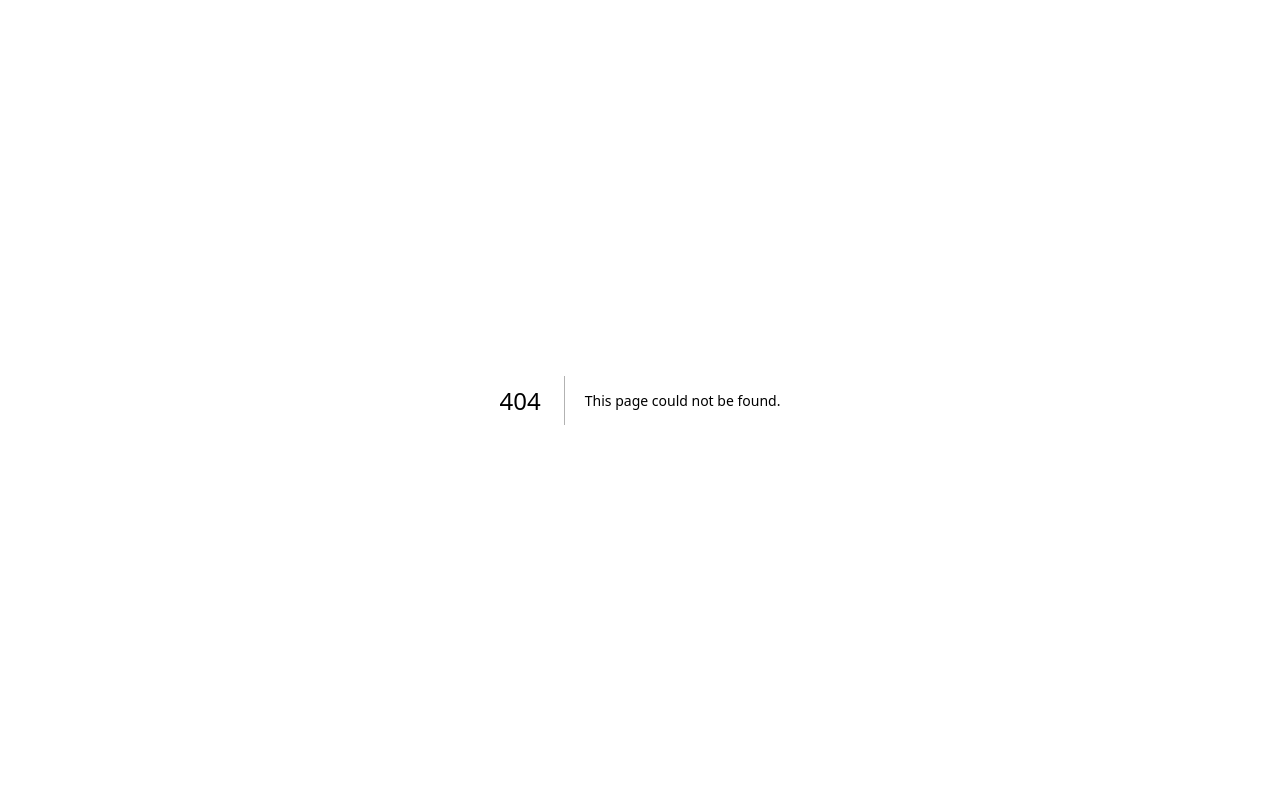
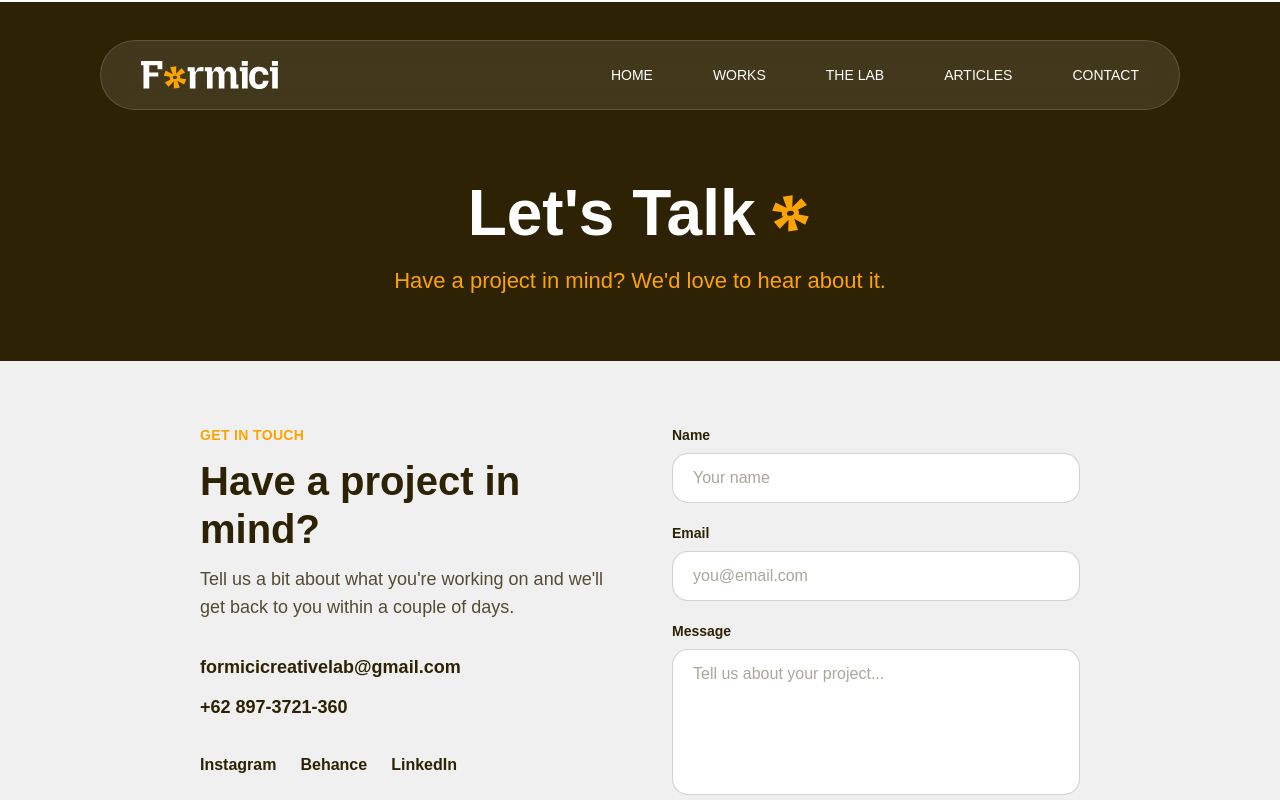
Before and after one commit to Formici-Lab/landing-page-formici, a Next.js app: page /contact in a window 1280 px wide. Before the commit this address had no page. Shown: the top 800 px of the page. Built offline with nearby package versions, Linux system fonts and the light colour scheme; a web font is replaced by a local one.

Commit message:
feat(contact): contac ui, bg image

```diff
--- /dev/null
+++ b/app/components/ContactForm.tsx
@@ -0,0 +1,79 @@
+"use client";
+
+import { useState, type FormEvent } from "react";
+import { motion } from "motion/react";
+
+const inputClasses =
+  "border-brown/20 focus:border-orange text-brown w-full rounded-2xl border bg-white px-5 py-3 font-sans outline-none transition-colors placeholder:text-brown/40";
+
+export default function ContactForm() {
+  const [name, setName] = useState("");
+  const [email, setEmail] = useState("");
+  const [message, setMessage] = useState("");
+
+  const handleSubmit = (e: FormEvent<HTMLFormElement>) => {
+    e.preventDefault();
+    const subject = encodeURIComponent(`New project inquiry from ${name}`);
+    const body = encodeURIComponent(`${message}\n\n— ${name} (${email})`);
+    window.location.href = `mailto:formicicreativelab@gmail.com?subject=${subject}&body=${body}`;
+  };
+
+  return (
+    <form onSubmit={handleSubmit} className="flex w-full flex-col gap-5">
+      <div className="flex flex-col gap-2">
+        <label htmlFor="name" className="text-brown font-sans text-sm font-bold">
+          Name
+        </label>
+        <input
+          id="name"
+          type="text"
+          required
+          value={name}
+          onChange={(e) => setName(e.target.value)}
+          placeholder="Your name"
+          className={inputClasses}
+        />
+      </div>
+
+      <div className="flex flex-col gap-2">
+        <label htmlFor="email" className="text-brown font-sans text-sm font-bold">
+          Email
+        </label>
+        <input
+          id="email"
+          type="email"
+          required
+          value={email}
+          onChange={(e) => setEmail(e.target.value)}
+          placeholder="you@email.com"
+          className={inputClasses}
+        />
+      </div>
+
+      <div className="flex flex-col gap-2">
+        <label htmlFor="message" className="text-brown font-sans text-sm font-bold">
+          Message
+        </label>
+        <textarea
+          id="message"
+          required
+          rows={5}
+          value={message}
+          onChange={(e) => setMessage(e.target.value)}
+          placeholder="Tell us about your project..."
+          className={`${inputClasses} resize-none`}
+        />
+      </div>
+
+      <motion.button
+        type="submit"
+        whileHover={{ scale: 1.03 }}
+        whileTap={{ scale: 0.97 }}
+        transition={{ type: "spring", stiffness: 400, damping: 17 }}
+        className="bg-orange text-brown w-fit rounded-full px-10 py-4 font-sans text-lg font-bold"
+      >
+        Send Message
+      </motion.button>
+    </form>
+  );
+}
--- /dev/null
+++ b/app/components/ContactSection.tsx
@@ -0,0 +1,58 @@
+import Reveal from "./Reveal";
+import ContactForm from "./ContactForm";
+
+const socialLinks = ["Instagram", "Behance", "LinkedIn"];
+
+export default function ContactSection() {
+  return (
+    <section className="bg-cream flex flex-col items-center px-6 py-16 md:px-[100px] lg:px-[200px]">
+      <div className="grid w-full max-w-[1040px] grid-cols-1 gap-16 lg:grid-cols-2">
+        <Reveal className="flex flex-col gap-8">
+          <div className="flex flex-col gap-3">
+            <p className="text-orange font-sans text-sm font-bold tracking-wide uppercase">
+              Get in touch
+            </p>
+            <h2 className="text-brown font-sans text-3xl font-extrabold lg:text-[40px]">
+              Have a project in mind?
+            </h2>
+            <p className="text-brown font-sans text-lg font-medium opacity-80">
+              Tell us a bit about what you&apos;re working on and we&apos;ll get back
+              to you within a couple of days.
+            </p>
+          </div>
+
+          <div className="flex flex-col gap-3">
+            <a
+              href="mailto:formicicreativelab@gmail.com"
+              className="text-brown hover:text-orange font-sans text-lg font-bold transition-colors"
+            >
+              formicicreativelab@gmail.com
+            </a>
+            <a
+              href="tel:+628973721360"
+              className="text-brown hover:text-orange font-sans text-lg font-bold transition-colors"
+            >
+              +62 897-3721-360
+            </a>
+          </div>
+
+          <div className="flex gap-6">
+            {socialLinks.map((social) => (
+              <a
+                key={social}
+                href="#"
+                className="text-brown hover:text-orange font-sans text-base font-bold transition-colors"
+              >
+                {social}
+              </a>
+            ))}
+          </div>
+        </Reveal>
+
+        <Reveal delay={0.1}>
+          <ContactForm />
+        </Reveal>
+      </div>
+    </section>
+  );
+}
--- a/app/components/Footer.tsx
+++ b/app/components/Footer.tsx
@@ -7,7 +7,7 @@ const siteLinks = [
   { label: "The Lab", href: "/the-lab" },
   { label: "Articles", href: "/articles" },
   { label: "Study Cases", href: "/#study-cases" },
-  { label: "Contact", href: "/#contact" },
+  { label: "Contact", href: "/contact" },
 ];
 const socialLinks = ["Instagram", "Behance", "LinkedIn"];
 
--- /dev/null
+++ b/app/components/HeroContact.tsx
@@ -0,0 +1,18 @@
+import Reveal from "./Reveal";
+import SpinningAsterisk from "./SpinningAsterisk";
+
+export default function HeroContact() {
+  return (
+    <section className="bg-brown relative -mt-37 flex w-full items-center justify-center overflow-hidden pt-44 pb-16 md:px-[100px] lg:px-[200px]">
+      <Reveal className="flex max-w-[800px] flex-col items-center gap-4 text-center">
+        <h1 className="flex items-center gap-2 font-sans text-[clamp(32px,6vw,64px)] leading-[1.1] font-extrabold text-white sm:gap-3">
+          <span>Let&apos;s Talk</span>
+          <SpinningAsterisk className="h-[0.7em] w-[0.7em]" />
+        </h1>
+        <p className="text-orange font-headline text-[clamp(16px,2.5vw,22px)] font-normal">
+          Have a project in mind? We&apos;d love to hear about it.
+        </p>
+      </Reveal>
+    </section>
+  );
+}
--- a/app/components/HeroTheLab.tsx
+++ b/app/components/HeroTheLab.tsx
@@ -3,7 +3,7 @@ import Reveal from "./Reveal";
 
 export default function HeroTheLab() {
   return (
-    <section className="relative -mt-37 flex h-[720px] w-full items-center justify-center overflow-hidden">
+    <section className="relative -mt-37 flex h-[600px] w-full items-center justify-center overflow-hidden">
       <Image
         src="/images/hero-thelab.jpg"
         alt="Formici Creative Lab tote bag"
@@ -12,7 +12,7 @@ export default function HeroTheLab() {
         className="object-cover"
       />
       <div className="absolute inset-0 bg-black/[0.47]" />
-      <Reveal className="relative z-10 w-[865px] max-w-[85vw]">
+      <Reveal className="relative z-10 w-[800px] max-w-[80vw]">
         <h1 className="text-center font-sans text-[clamp(32px,6vw,72px)] leading-[1.1] font-extrabold text-white">
           Design & Development crafted with care.
         </h1>
--- a/app/components/HeroWorks.tsx
+++ b/app/components/HeroWorks.tsx
@@ -1,16 +1,25 @@
+import Image from "next/image";
 import Reveal from "./Reveal";
 import SpinningAsterisk from "./SpinningAsterisk";
 
 export default function HeroWorks() {
   return (
-    <section className="bg-brown relative -mt-37 flex h-[480px] w-full items-center justify-center overflow-hidden px-6 pt-37">
-      <Reveal className="flex max-w-[800px] flex-col items-center gap-4 text-center">
+    <section className="relative -mt-37 flex h-[600px] w-full items-center justify-center overflow-hidden px-6 pt-0">
+      <Image
+        src="/images/hero-works.jpg"
+        alt="Formici Creative Lab — collaborative design session"
+        fill
+        priority
+        className="object-cover"
+      />
+      <div className="absolute inset-0 bg-black/[0.47]" />
+      <Reveal className="relative z-10 flex max-w-[800px] flex-col items-center gap-4 text-center">
         <h1 className="flex items-center gap-2 font-sans text-[clamp(32px,6vw,64px)] leading-[1.1] font-extrabold text-white sm:gap-3">
           <div className="flex items-center">
             <SpinningAsterisk className="h-[0.85em] w-[0.85em]" />
             <p>ur</p>
           </div>
-            <span>Works</span>
+          <span>Works</span>
         </h1>
         <p className="text-orange font-headline text-[clamp(16px,2.5vw,22px)] font-normal">
           A showcase of brands, products, and platforms we&apos;ve helped bring to life.
--- a/app/components/NavBar.tsx
+++ b/app/components/NavBar.tsx
@@ -1,6 +1,7 @@
 "use client";
 
-import { motion } from "motion/react";
+import { useState } from "react";
+import { AnimatePresence, motion } from "motion/react";
 import Link from "next/link";
 import FormiciNavLogo from "./FormiciNavLogo";
 
@@ -9,16 +10,20 @@ const navLinks = [
   { label: "WORKS", href: "/works" },
   { label: "THE LAB", href: "/the-lab" },
   { label: "ARTICLES", href: "/articles" },
-  { label: "CONTACT", href: "/#contact" },
+  { label: "CONTACT", href: "/contact" },
 ];
 
 export default function NavBar() {
+  const [isOpen, setIsOpen] = useState(false);
+
   return (
     <div className="sticky inset-x-0 top-0 z-20 flex justify-center px-6 py-10 md:px-[100px]">
-      <div className="flex w-full max-w-[1240px] items-center justify-between rounded-[60px] border border-white/15 bg-white/10 px-6 py-5 backdrop-blur-md md:px-10">
-        <Link href="/">
+      <div className="relative w-full max-w-[1240px]">
+        <div className="flex items-center justify-between rounded-[60px] border border-white/15 bg-white/10 px-6 py-5 backdrop-blur-md md:px-10">
+          <Link href="/" onClick={() => setIsOpen(false)}>
             <FormiciNavLogo className="h-7 w-auto" />
           </Link>
+
           <div className="hidden items-center gap-[60px] text-sm font-medium whitespace-nowrap text-white md:flex">
             {navLinks.map((link) => (
               <motion.span
@@ -32,6 +37,57 @@ export default function NavBar() {
               </motion.span>
             ))}
           </div>
+
+          <button
+            type="button"
+            onClick={() => setIsOpen((open) => !open)}
+            aria-label={isOpen ? "Close menu" : "Open menu"}
+            aria-expanded={isOpen}
+            className="text-white md:hidden"
+          >
+            <svg width="24" height="24" viewBox="0 0 24 24" fill="none">
+              {isOpen ? (
+                <path
+                  d="M6 6l12 12M18 6L6 18"
+                  stroke="currentColor"
+                  strokeWidth="2"
+                  strokeLinecap="round"
+                />
+              ) : (
+                <>
+                  <path d="M4 7h16" stroke="currentColor" strokeWidth="2" strokeLinecap="round" />
+                  <path d="M4 12h16" stroke="currentColor" strokeWidth="2" strokeLinecap="round" />
+                  <path d="M4 17h16" stroke="currentColor" strokeWidth="2" strokeLinecap="round" />
+                </>
+              )}
+            </svg>
+          </button>
+        </div>
+
+        <AnimatePresence>
+          {isOpen && (
+            <motion.div
+              initial={{ opacity: 0, y: -8 }}
+              animate={{ opacity: 1, y: 0 }}
+              exit={{ opacity: 0, y: -8 }}
+              transition={{ duration: 0.2, ease: [0.16, 1, 0.3, 1] }}
+              className="absolute inset-x-0 top-full z-30 mt-3 overflow-hidden rounded-[30px] border border-white/15 bg-white/10 backdrop-blur-md md:hidden"
+            >
+              <div className="flex flex-col gap-1 p-4">
+                {navLinks.map((link) => (
+                  <Link
+                    key={link.label}
+                    href={link.href}
+                    onClick={() => setIsOpen(false)}
+                    className="rounded-2xl px-4 py-3 text-sm font-medium text-white transition-colors hover:bg-white/10"
+                  >
+                    {link.label}
+                  </Link>
+                ))}
+              </div>
+            </motion.div>
+          )}
+        </AnimatePresence>
       </div>
     </div>
   );
--- a/app/components/WorksHero.tsx
+++ b/app/components/WorksHero.tsx
@@ -13,7 +13,7 @@ export default function WorksHero() {
         className="object-cover"
       />
       <div className="absolute inset-0 bg-black/[0.47]" />
-      <Reveal className="relative z-10 w-[865px] max-w-[85vw]">
+      <Reveal className="relative z-10 w-[800px] max-w-[85vw]">
         <h1 className="text-center font-sans text-[clamp(32px,6vw,72px)] leading-[1.1] font-extrabold text-white">
           Design & Development crafted with care.
         </h1>
--- /dev/null
+++ b/app/contact/page.tsx
@@ -0,0 +1,22 @@
+import type { Metadata } from "next";
+import NavBar from "../components/NavBar";
+import HeroContact from "../components/HeroContact";
+import ContactSection from "../components/ContactSection";
+import Footer from "../components/Footer";
+
+export const metadata: Metadata = {
+  title: "Contact — Formici Creative Lab",
+  description:
+    "Have a project in mind? Get in touch with Formici Creative Lab and let's build something with purpose and clarity.",
+};
+
+export default function Contact() {
+  return (
+    <main>
+      <NavBar />
+      <HeroContact />
+      <ContactSection />
+      <Footer />
+    </main>
+  );
+}
```
Also changed, not shown: public/images/hero-works.jpg (added). Lines whose indentation alone changed are shown as unchanged.
